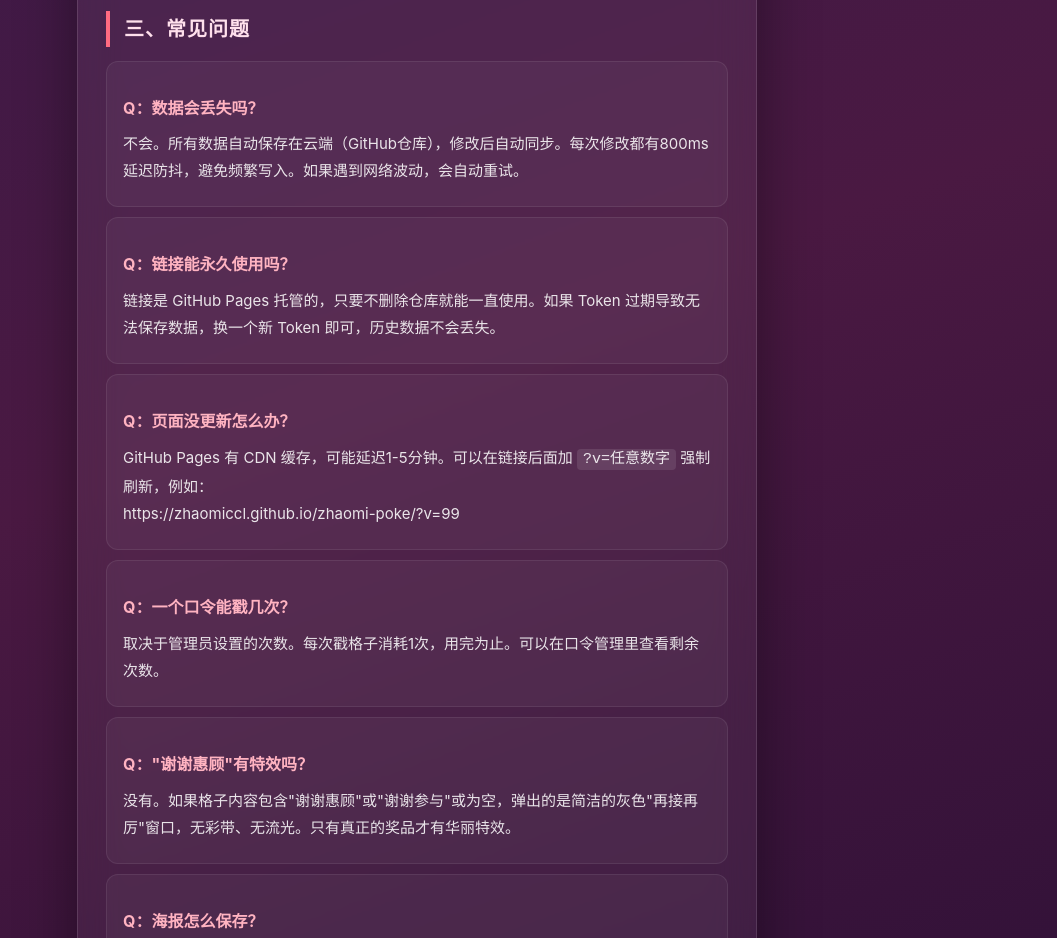
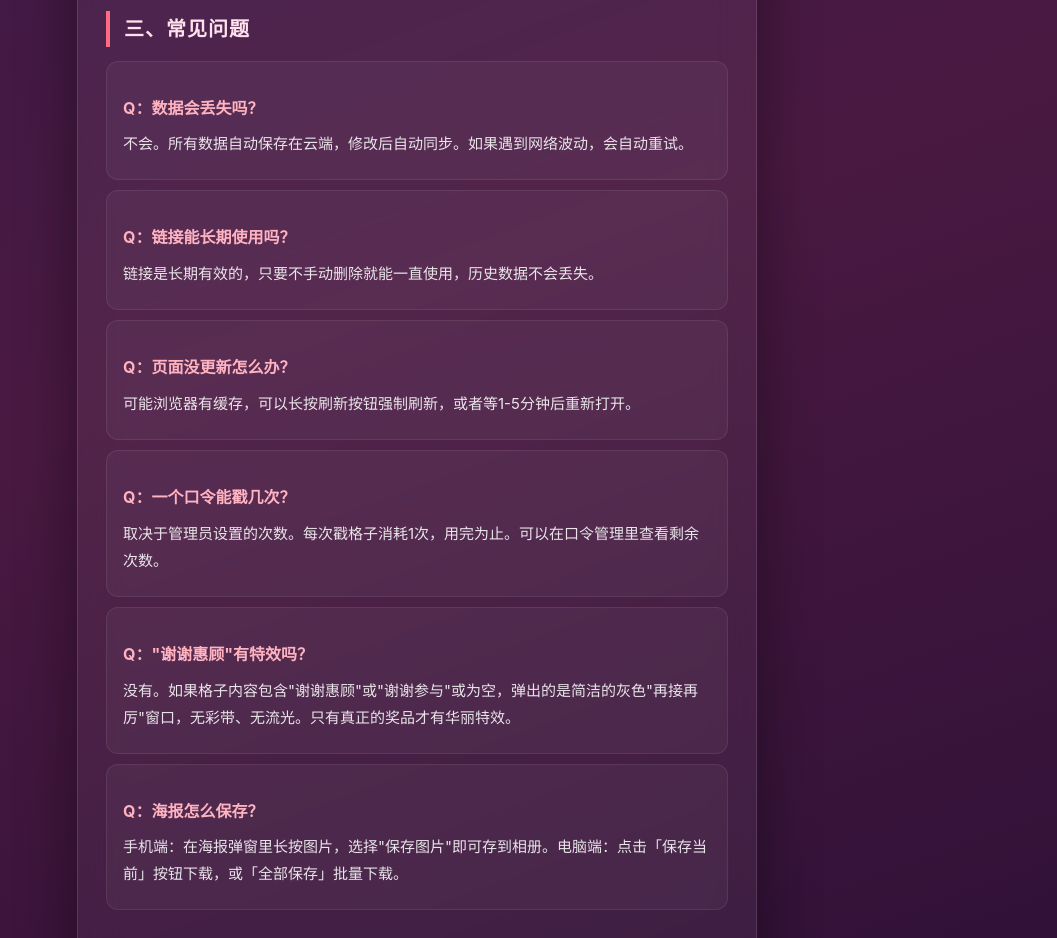
Before and after one commit to zhaomiccl/zhaomi-poke, a plain HTML site: page guide.html in a window 1280 px wide. Shown: the part 3440-4378 px from the top of the page, without its empty margins (223-1280 px from the left). Drawn offline with Linux system fonts and the light colour scheme.

Commit message:
remove github references from guide

```diff
--- a/guide.html
+++ b/guide.html
@@ -284,18 +284,17 @@ td { color: rgba(255,255,255,0.8); }
 
 <div class="step">
   <h3>Q：数据会丢失吗？</h3>
-  <p>不会。所有数据自动保存在云端（GitHub仓库），修改后自动同步。每次修改都有800ms延迟防抖，避免频繁写入。如果遇到网络波动，会自动重试。</p>
+  <p>不会。所有数据自动保存在云端，修改后自动同步。如果遇到网络波动，会自动重试。</p>
 </div>
 
 <div class="step">
-  <h3>Q：链接能永久使用吗？</h3>
-  <p>链接是 GitHub Pages 托管的，只要不删除仓库就能一直使用。如果 Token 过期导致无法保存数据，换一个新 Token 即可，历史数据不会丢失。</p>
+  <h3>Q：链接能长期使用吗？</h3>
+  <p>链接是长期有效的，只要不手动删除就能一直使用，历史数据不会丢失。</p>
 </div>
 
 <div class="step">
   <h3>Q：页面没更新怎么办？</h3>
-  <p>GitHub Pages 有 CDN 缓存，可能延迟1-5分钟。可以在链接后面加 <code style="background:rgba(255,255,255,0.1);padding:2px 6px;border-radius:4px;">?v=任意数字</code> 强制刷新，例如：<br>
-  https://zhaomiccl.github.io/zhaomi-poke/?v=99</p>
+  <p>可能浏览器有缓存，可以长按刷新按钮强制刷新，或者等1-5分钟后重新打开。</p>
 </div>
 
 <div class="step">
@@ -347,7 +346,7 @@ td { color: rgba(255,255,255,0.8); }
 </div>
 
 <div class="footer">
-  着迷 · 戳戳乐 · zhaomiccl.github.io/zhaomi-poke
+  着迷 · 戳戳乐 · 操作说明
 </div>
 
 </div>
```
